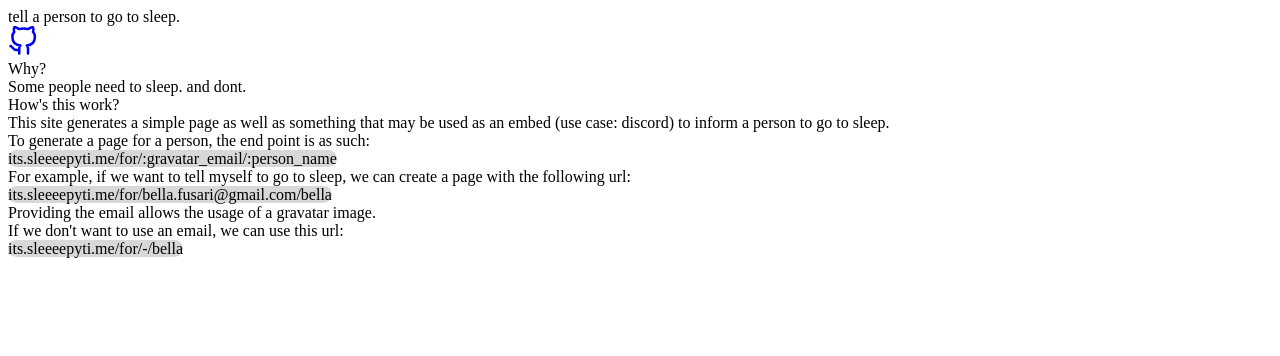
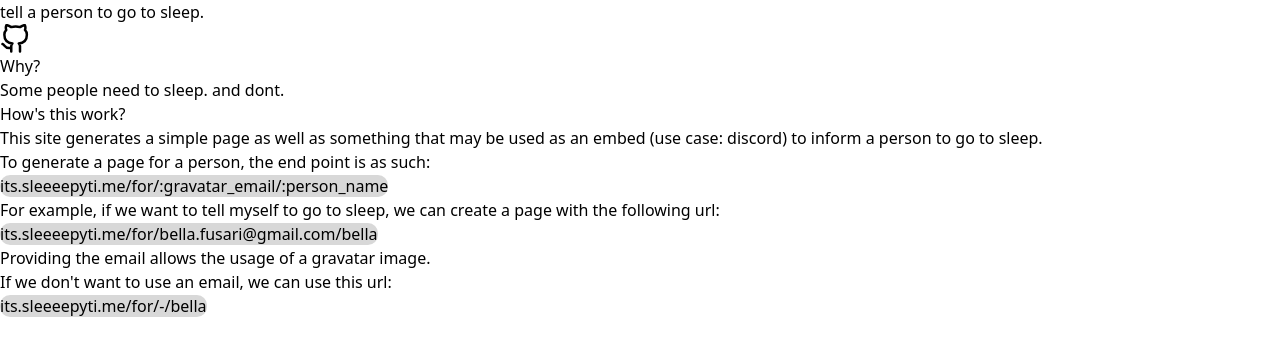
Before and after one commit to bfu4/go-to-sleep, a Next.js app: page / in a window 1280 px wide. Shown: the top 356 px of the page. Built offline with nearby package versions, Linux system fonts and the light colour scheme.

Commit message:
fuck it hardcode csshit

```diff
--- a/package.json
+++ b/package.json
@@ -15,6 +15,7 @@
     "autoprefixer": "^10.2.6",
     "next": "^11.0.0",
     "node-fetch": "^2.6.1",
+    "postcss-loader": "^6.1.0",
     "react": "17.0.2",
     "react-dom": "17.0.2",
     "react-feather": "^2.0.9"
@@ -27,6 +28,7 @@
     "eslint-config-next": "^11.0.0",
     "eslint-plugin-tailwindcss": "^1.13.3",
     "postcss": "^8.3.5",
+    "postcss-import": "^14.0.2",
     "swr": "^0.5.6",
     "tailwind": "^4.0.0",
     "typescript": "^4.3.4"
--- a/src/pages/_app.tsx
+++ b/src/pages/_app.tsx
@@ -1,5 +1,5 @@
-import "tailwindcss/tailwind.css";
 import "../styles/globals.css"
+import "../styles/index.css"
 import Head from "next/head";
 import {AppProps} from "next/app";
 
--- a/src/styles/globals.css
+++ b/src/styles/globals.css
@@ -1,25 +1,3 @@
-* {
-    transition: 0.3s ease-in-out;
-}
-
-.icon:hover {
-    color: #77d8ae;
-}
-
-.code-block {
-    background-color: rgba(181, 181, 181, 0.53);
-    border-radius: 10px;
-    margin-top: 0.5em;
-    margin-bottom: 0.5em;
-}
-
-.person-image {
-    min-width: 20%;
-    min-height: 20%;
-    border-radius: 7px;
-}
-
-.person-image:hover {
-    transform: scale(1.1);
-    box-shadow: 0px 0px 10px #313030;
-}
+@import "tailwindcss/dist/base.css";
+@import "tailwindcss/dist/components.css";
+@import "tailwindcss/dist/utilities.css";
--- /dev/null
+++ b/src/styles/index.css
@@ -0,0 +1,26 @@
+
+* {
+    transition: 0.3s ease-in-out;
+}
+
+.icon:hover {
+    color: #77d8ae;
+}
+
+.code-block {
+    background-color: rgba(181, 181, 181, 0.53);
+    border-radius: 10px;
+    margin-top: 0.5em;
+    margin-bottom: 0.5em;
+}
+
+.person-image {
+    min-width: 20%;
+    min-height: 20%;
+    border-radius: 7px;
+}
+
+.person-image:hover {
+    transform: scale(1.1);
+    box-shadow: 0px 0px 10px #313030;
+}
--- a/tailwind.config.js
+++ b/tailwind.config.js
@@ -1,5 +1,4 @@
 module.exports = {
-  mode: 'jit',
   purge: ['./pages/**/*.{js,ts,jsx,tsx}', './components/**/*.{js,ts,jsx,tsx}'],  darkMode: false, // or 'media' or 'class'
   theme: {
     screens: {
```
Also changed, not shown: 1 other file (tests, documents, lock files or other folders).
